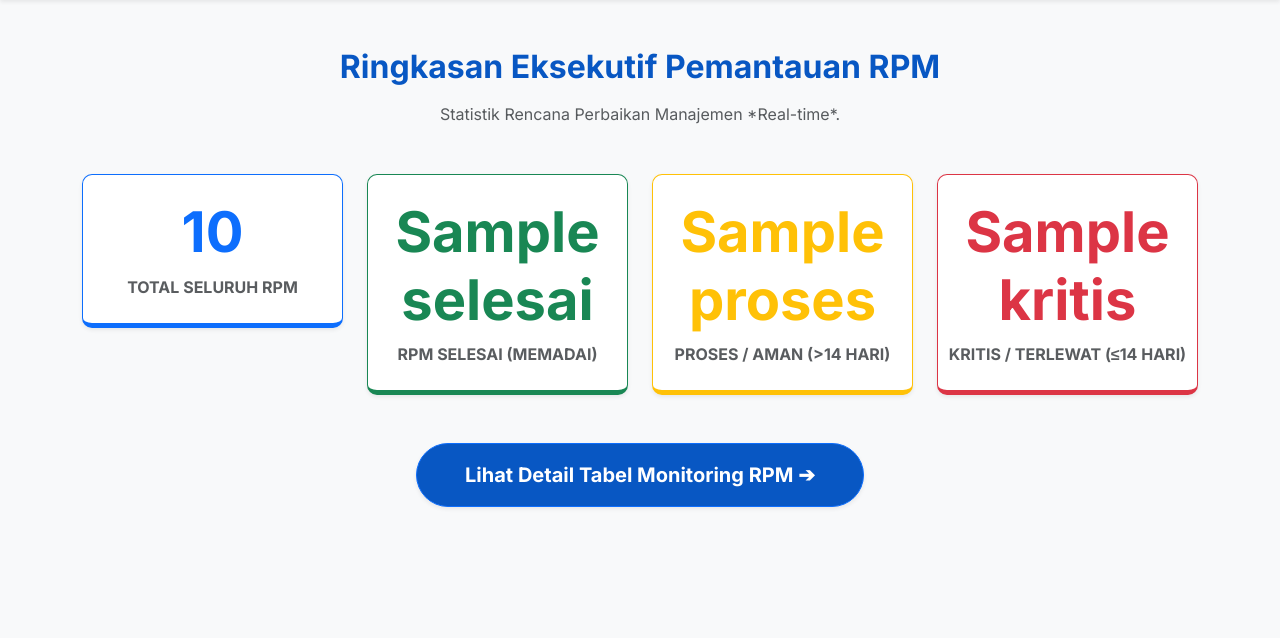
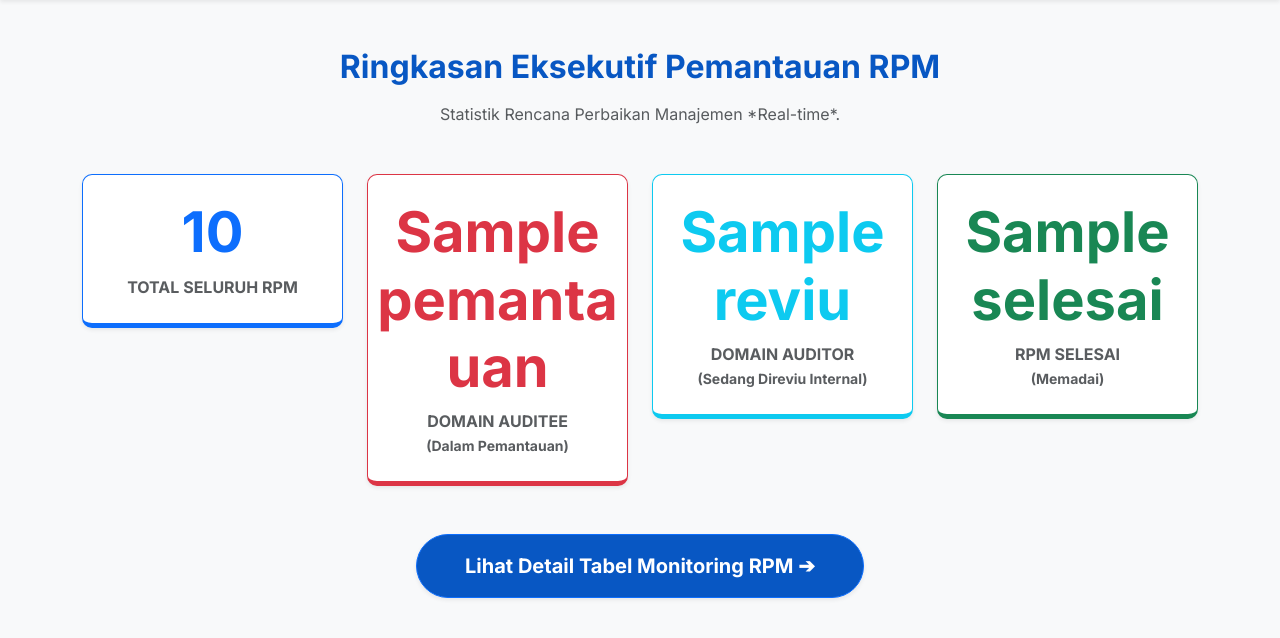
Before and after one commit to TasserFace/Dashboard-Audit-RPM, a Python web app: template templates/dashboard_summary.html in a window 1280 px wide. Shown: the part 56-694 px from the top of the page. Run offline with Jinja, Linux system fonts and the light colour scheme; the template is opened without the code that fills it: most values are stand-ins (such as "Sample title", 1, 10 or a date in 2020).

Commit message:
Update dashboard_summary.html

```diff
--- a/templates/dashboard_summary.html
+++ b/templates/dashboard_summary.html
@@ -16,7 +16,7 @@
     </style>
 </head>
 <body>
-    <!-- Navbar Bersih & Seragam untuk Semua Pegawai -->
+    <!-- Navbar -->
     <nav class="navbar navbar-expand-lg navbar-dark bg-nusantara mb-5 shadow-sm">
         <div class="container-fluid px-4">
             <a class="navbar-brand fw-bold text-white" href="/">Dashboard RPM</a>
@@ -55,22 +55,25 @@
                     <p class="fw-bold text-muted mb-0">TOTAL SELURUH RPM</p>
                 </div>
             </div>
+
+            <div class="col-md-3">
+                <div class="card card-summary shadow-sm py-4 border-danger" style="border-bottom-color: #dc3545 !important;">
+                    <h1 class="fw-bold text-danger display-4">{{ pemantauan }}</h1>
+                    <p class="fw-bold text-muted mb-0">DOMAIN AUDITEE<br><span class="small">(Dalam Pemantauan)</span></p>
+                </div>
+            </div>
+
+            <div class="col-md-3">
+                <div class="card card-summary shadow-sm py-4 border-info" style="border-bottom-color: #0dcaf0 !important;">
+                    <h1 class="fw-bold text-info display-4">{{ reviu }}</h1>
+                    <p class="fw-bold text-muted mb-0">DOMAIN AUDITOR<br><span class="small">(Sedang Direviu Internal)</span></p>
+                </div>
+            </div>
+
             <div class="col-md-3">
                 <div class="card card-summary shadow-sm py-4 border-success" style="border-bottom-color: #198754 !important;">
                     <h1 class="fw-bold text-success display-4">{{ selesai }}</h1>
-                    <p class="fw-bold text-muted mb-0">RPM SELESAI (MEMADAI)</p>
-                </div>
-            </div>
-            <div class="col-md-3">
-                <div class="card card-summary shadow-sm py-4 border-warning" style="border-bottom-color: #ffc107 !important;">
-                    <h1 class="fw-bold text-warning display-4">{{ proses }}</h1>
-                    <p class="fw-bold text-muted mb-0 text-uppercase">Proses / Aman (>14 Hari)</p>
-                </div>
-            </div>
-            <div class="col-md-3">
-                <div class="card card-summary shadow-sm py-4 border-danger" style="border-bottom-color: #dc3545 !important;">
-                    <h1 class="fw-bold text-danger display-4">{{ kritis }}</h1>
-                    <p class="fw-bold text-muted mb-0 text-uppercase">Kritis / Terlewat (≤14 Hari)</p>
+                    <p class="fw-bold text-muted mb-0">RPM SELESAI<br><span class="small">(Memadai)</span></p>
                 </div>
             </div>
         </div>
```
